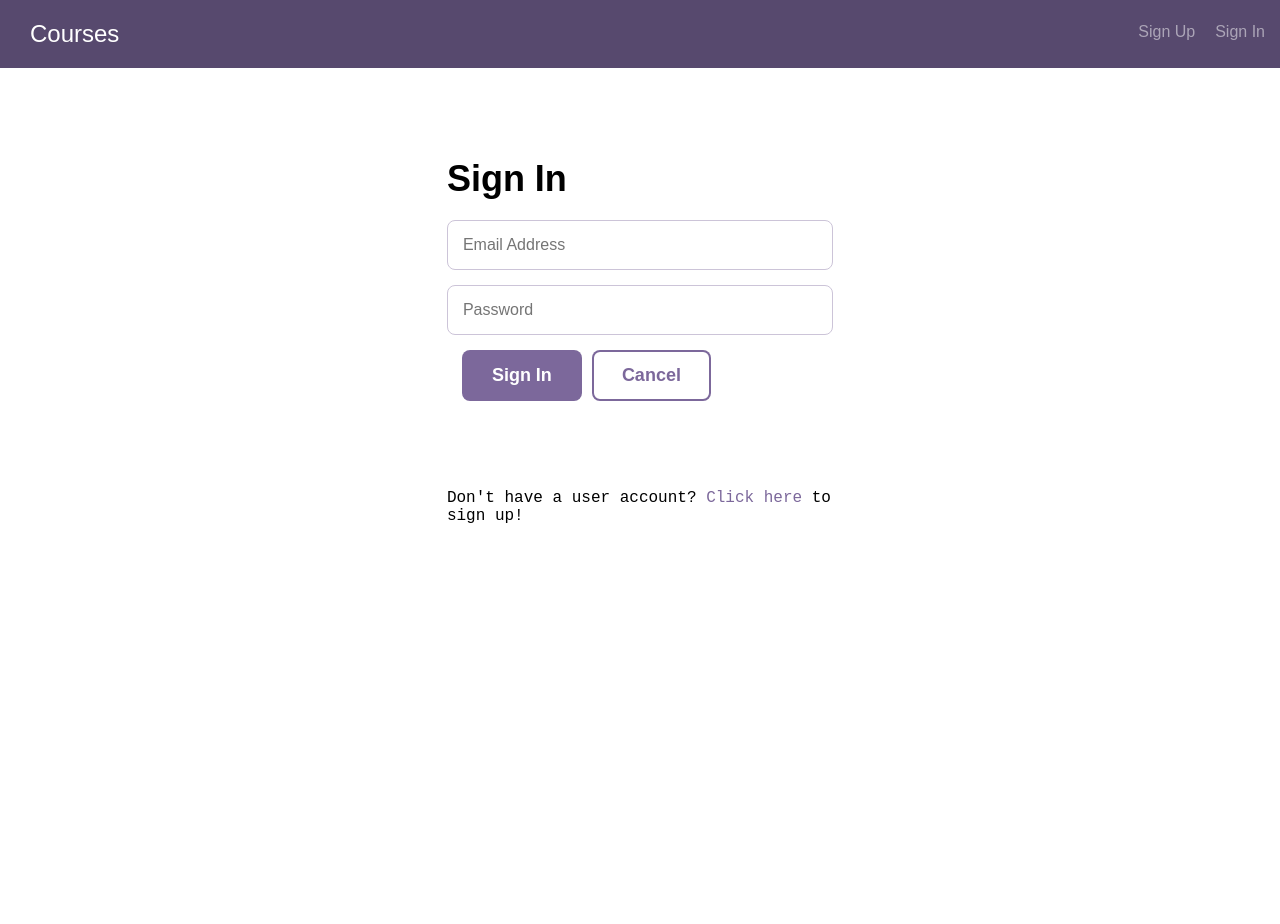
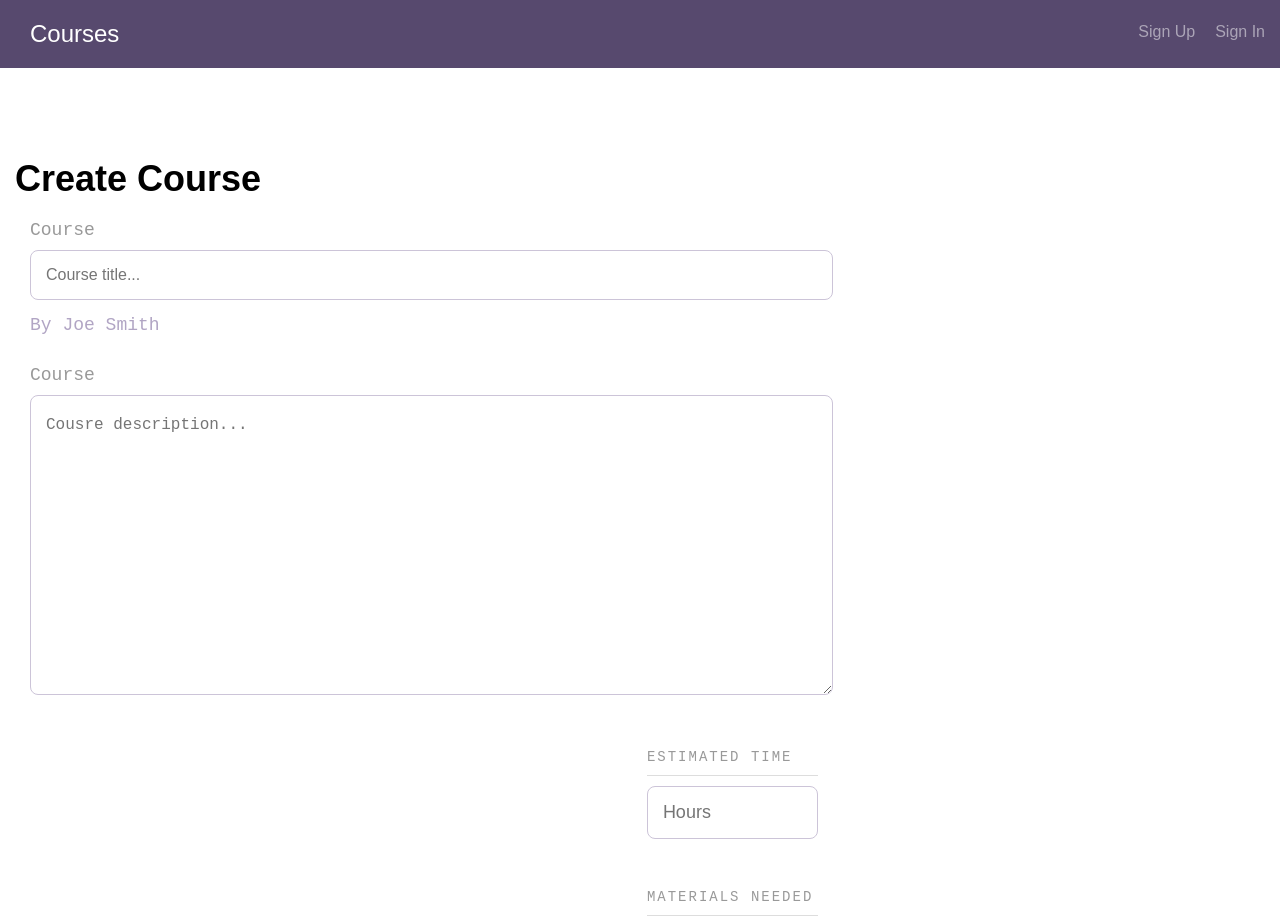
Before and after one commit to mk0b/full-stack-react-rest-api-project-10, a React (Create React App) app in the folder client/: page /courses/create in a window 1280 px wide. Before the commit this address led to /signin. Shown: the top 924 px of the page. Before the commit the page ends 800 px from the top, so only its background shows below. Built offline with nearby package versions, Linux system fonts and the light colour scheme.

Commit message:
Working on CreateCourse page
Modified the form to fit with the <Form /> setup I have. Need to fix some issues with formatting.

Had to take away PrivateRoute to test the New Course formatting. Will need to figure that out.

```diff
--- a/client/src/components/App.js
+++ b/client/src/components/App.js
@@ -1,7 +1,6 @@
 import React from 'react';
 import '../css/index.css';
 import { BrowserRouter, Route, Switch } from 'react-router-dom';
-//TODO: Add back Redirect if needed ^
 
 //importing components
 import Header from './Header';
@@ -28,6 +27,8 @@ const UserSignOutWithContext = withContext(UserSignOut);
 //TODO: Components redirect users to the /error path when requests to
 //the REST API return a "500 Internal Server Error" HTTP status code.
 
+//TODO: Put back PrivateRoute to create course. Need to remove because it wont let me see this page even though I am signed in.
+
 function App() {
   return (
     <BrowserRouter>
@@ -37,7 +38,7 @@ function App() {
           <Route exact path="/" component={Courses} />
           <Route path="/signup" component={UserSignUpWithContext} />
           <Route path="/signin" component={UserSignInWithContext} />
-          <PrivateRoute path="/courses/create" component={CreateCourse} />
+          <Route path="/courses/create" component={CreateCourse} />
           <PrivateRoute path="/courses/:id/update" component={UpdateCourse} />
           <Route path="/courses/:id" component={CourseDetail} />
           <Route path="/error" component={UnhandledError} />
--- a/client/src/components/CreateCourse.js
+++ b/client/src/components/CreateCourse.js
@@ -1,5 +1,6 @@
 //stateful class component
 import React, { Component, Fragment } from 'react';
+import Form from './Form';
 
 //The defaultValue were causing things to be weird I took them out
 
@@ -13,101 +14,130 @@ class CreateCourse extends Component {
     constructor(props) {
         super(props);
         this.state = {
+            title: '',
+            description: '',
+            estimatedTime: '',
+            materialsNeeded: '',
+            userId: null,
+            errors: []
         }
     }
 
-    componentDidMount() {
+    change = (event) => {
+        const name = event.target.name;
+        const value = event.target.value;
+
+        this.setState(() => {
+            return {
+                [name]: value
+            };
+        });
+    }
+
+    submit = () => {
+        const { context } = this.props;
+        const {
+            title,
+            description,
+            estimatedTime,
+            materialsNeeded,
+            userId,
+        } = this.state;
+
+        //new course payload
+        const newCourse = {
+            title,
+            description,
+            estimatedTime,
+            materialsNeeded,
+            userId
+        }
+
+        //TODO: create new user using context
     }
 
     render() {
+        const {
+            title,
+            description,
+            estimatedTime,
+            materialsNeeded,
+            userId,
+            errors
+        } = this.state;
 
+        //FIXME: half the form is supposed to be to the right. It's on the right but below the rest. Figure out what I funked up.
         return (
             <Fragment>
                 <div className="bounds course--detail">
                     <h1>Create Course</h1>
-                    <div>
-                    <div>
-                        <h2 className="validation--errors--label">Validation errors</h2>
-                        <div className="validation-errors">
-                        <ul>
-                            <li>Please provide a value for "Title"</li>
-                            <li>Please provide a value for "Description"</li>
-                        </ul>
-                        </div>
-                    </div>
-                    <form action="http://localhost:5000/api/courses" method="post">
                     <div className="grid-66">
+                        <Form
+                            cancel={this.cancel}
+                            errors={errors}
+                            submit={this.submit}
+                            submitButtonText="Create Course"
+                            elements={() => (
+                                <Fragment>
                                     <div className="course--header">
                                         <h4 className="course--label">Course</h4>
-                            <div>
                                         <input
                                             id="title"
                                             name="title"
                                             type="text"
-                                className="input-title course--title--input"
-                                placeholder="Course title..."
-                            />
-                            </div>
+                                            value={title}
+                                            onChange={this.change}
+                                            placeholder="Course title..." />
                                     <p>By Joe Smith</p>
                                     </div>
+
                                     <div className="course--description">
-                            <div>
+                                        <h4 className="course--label">Course</h4>
                                         <textarea
                                             id="description"
                                             name="description"
                                             className="desc"
-                                placeholder="Course description..."
-                            />
-                            </div>
-                        </div>
+                                            value={description}
+                                            onChange={this.change}
+                                            placeholder="Cousre description..." />
                                     </div>
                                     <div className="grid-25 grid-right">
                                         <div className="course--stats">
                                             <ul className="course--stats--list">
                                                 <li className="course--stats--list--item">
                                                     <h4>Estimated Time</h4>
-                                <div>
+                                                    <Fragment>
                                                         <input
                                                             id="estimatedTime"
                                                             name="estimatedTime"
                                                             type="text"
                                                             className="course--time--input"
-                                    placeholder="Hours"
-                                />
-                                </div>
+                                                            value={estimatedTime}
+                                                            onChange={this.change}
+                                                            placeholder="Hours" />
+                                                    </Fragment>
                                                 </li>
                                                 <li className="course--stats--list--item">
                                                     <h4>Materials Needed</h4>
-                                <div>
+                                                    <Fragment>
                                                     <textarea
                                                         id="materialsNeeded"
                                                         name="materialsNeeded"
                                                         className="materials"
-                                    placeholder="List materials..."
-                                />
-                                </div>
+                                                        value={materialsNeeded}
+                                                        onChange={this.change}
+                                                        placeholder="List materials..." />
+                                                    </Fragment>
                                                 </li>
                                             </ul>
                                         </div>
                                     </div>
-                        <div className="grid-100 pad-bottom">
-                        <button className="button" type="submit">
-                            Create Course
-                        </button>
-                        <button
-                            className="button button-secondary"
-                            onclick="event.preventDefault(); location.href='/api/courses';"
-                        >
-                            Cancel
-                        </button>
-                        </div>
-                    </form>
+                            </Fragment> )} />
                 </div>
             </div>
         </Fragment>
         );
     }
-
 }
 
 export default CreateCourse;
```
Lines whose indentation alone changed are shown as unchanged.
